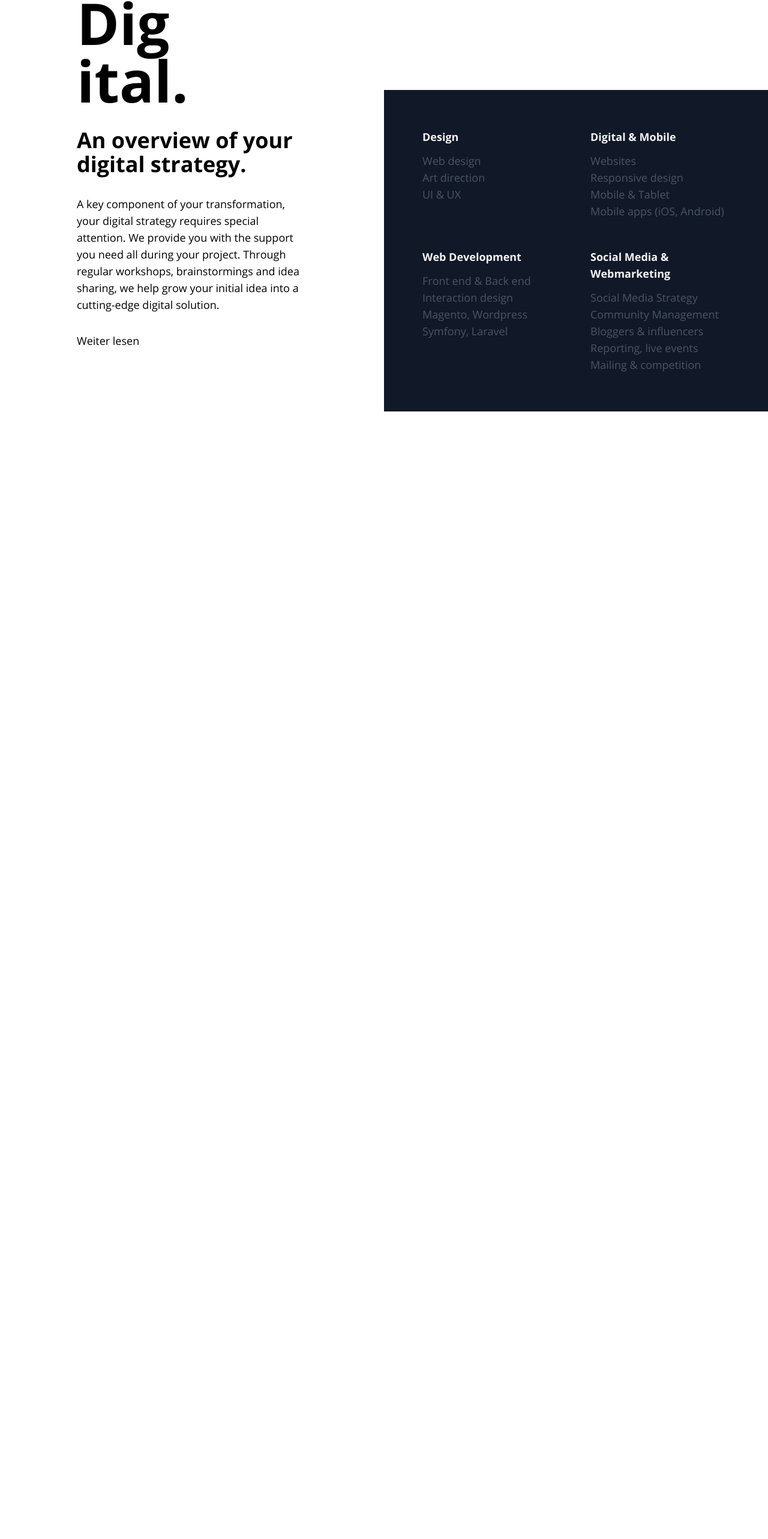
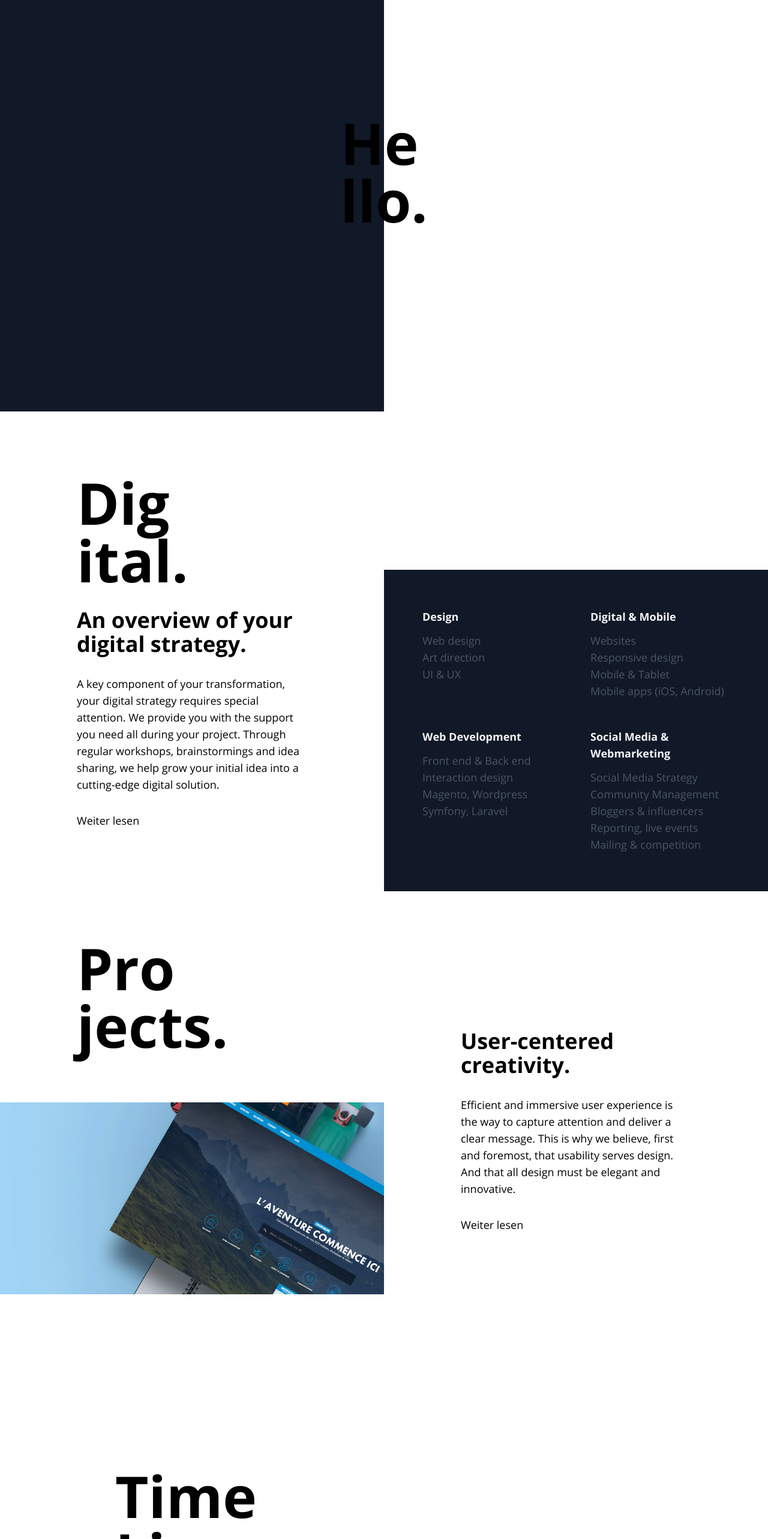
Before and after one commit to cruzentwickler/willcruz, a Next.js app: page / in a window 1280 px wide. Shown: the part 114-2680 px from the top of the page at 60% size. Before the commit the page ends 800 px from the top, so only its background shows below. Built offline with nearby package versions, Linux system fonts and the light colour scheme; what @tailwindcss/typography would draw is missing.

Commit message:
Refactoring

```diff
--- a/components/homePage/Banner.js
+++ b/components/homePage/Banner.js
@@ -1,4 +1,5 @@
 import { motion } from 'framer-motion';
+import Title from '../Title';
 
 const Banner = () => {
   const variantOne = {
@@ -26,7 +27,7 @@ const Banner = () => {
   return (
     <section className="h-screen w-screen overflow-hidden">
       <motion.div
-        className="h-full w-1/2 border flex justify-end items-center"
+        className="bg-gray-900 h-full w-1/2 flex justify-end items-center"
         initial="hidden"
         animate="visible"
         variants={variantOne}
@@ -35,11 +36,7 @@ const Banner = () => {
           className="font-bold text-9xl transform translate-x-1/2 "
           variants={variantTwo}
         >
-          {'He'} <br />
-          {'llo'}
-          <motion.span className="" variants={variantTwo}>
-            .
-          </motion.span>
+          <Title title="Hello" />
         </motion.h1>
       </motion.div>
     </section>
--- /dev/null
+++ b/components/homePage/Projects.js
@@ -0,0 +1,52 @@
+import Link from 'next/link';
+import Image from 'next/image';
+import Title from '@/components/Title';
+
+const Projects = () => {
+  const data = [
+    {
+      id: '0',
+      title: 'User-centered creativity.',
+      content:
+        'Efficient and immersive user experience is the way to capture attention and deliver a clear message. This is why we believe, first and foremost, that usability serves design. And that all design must be elegant and innovative.',
+      url: '/',
+      imgUrl: '/images/img0.jpg'
+    }
+  ];
+
+  return (
+    <>
+      {data.map((item) => {
+        return (
+          <section key={item.id} className="grid min-h-screen lg:grid-cols-2">
+            <div className="">
+              <div className="sm:max-w-sm mx-10 sm:mx-auto my-20">
+                <Title title="Projects" />
+              </div>
+              <div className="h-80 w-full relative">
+                <Image
+                  src={item.imgUrl}
+                  layout="fill"
+                  objectFit="cover"
+                  objectPosition="center"
+                />
+              </div>
+            </div>
+
+            <div className="grid content-center justify-center px-10 py-16">
+              <div className="sm:max-w-sm grid gap-8">
+                <h3 className="sub-title">{item.title}</h3>
+                <p>{item.content}</p>
+                <Link href={item.url}>
+                  <a>Weiter lesen</a>
+                </Link>
+              </div>
+            </div>
+          </section>
+        );
+      })}
+    </>
+  );
+};
+
+export default Projects;
--- a/components/homePage/Projects/index.js
+++ /dev/null
@@ -1,85 +0,0 @@
-import Link from 'next/link';
-import Image from 'next/image';
-
-const Projects = () => {
-  const data = [
-    {
-      id: '0',
-      title: 'User-centered creativity.',
-      content:
-        'Efficient and immersive user experience is the way to capture attention and deliver a clear message. This is why we believe, first and foremost, that usability serves design. And that all design must be elegant and innovative.',
-      url: '/',
-      imgUrl: '/images/img0.jpg'
-    }
-  ];
-
-  return (
-    <>
-      {data.map((item) => {
-        const string = 'Projects';
-        const strHalf = Math.round(string.length / 2) - 1;
-        const strOne = string.slice(0, strHalf);
-        const strTwo = string.slice(strHalf);
-
-        const title = (
-          <>
-            <span className="block">{strOne}</span>
-            <span className="block">{strTwo}.</span>
-          </>
-        );
-
-        return (
-          <section key={item.id} className="grid grid-cols-2">
-            <div className="py-36">
-              <div className="max-w-xs mx-auto mb-20">
-                <h2 className="text-8xl font-bold text-pink-600">{title}</h2>
-              </div>
-              <figure>
-                <div className="h-80 w-full relative">
-                  <Image
-                    src={item.imgUrl}
-                    layout="fill"
-                    objectFit="cover"
-                    objectPosition="center"
-                  />
-                </div>
-                <figcaption className="grid justify-items-end justify-end text-gray-500 mt-1">
-                  <h5 className="font-bold">{item.title}</h5>
-                  <span className="mb-3 font-handwriting text-lg">
-                    {'Web, Mobile, Tablet'}
-                  </span>
-                  <Link href={item.url}>
-                    <a className="font-handwriting relative text-xl hover:bg-red-500 dark:text-white text-black transition px-2">
-                      {'Live Project'}
-                      <span className="absolute left-0 bottom-0 h-0.5 w-full bg-red-500 " />
-                    </a>
-                  </Link>
-                </figcaption>
-              </figure>
-            </div>
-
-            <div className="pt-96">
-              <div className="max-w-xs pl-10">
-                <h3 className="text-3xl mb-10">{item.title}</h3>
-                <p className="mb-5">
-                  Lorem ipsum dolor sit amet consectetur adipisicing elit. Harum
-                  enim explicabo omnis animi, assumenda, voluptatem eius
-                  recusandae ex veritatis amet natus vitae tempora ratione
-                  repudiandae nisi reprehenderit maiores quasi labore.
-                </p>
-                <Link href={item.url}>
-                  <a className="font-handwriting relative text-xl hover:bg-red-500 transition px-2">
-                    {'Weiter lesen'}
-                    <span className="absolute left-0 bottom-0 h-0.5 w-full bg-red-500 " />
-                  </a>
-                </Link>
-              </div>
-            </div>
-          </section>
-        );
-      })}
-    </>
-  );
-};
-
-export default Projects;
--- a/components/homePage/TimeLine.js
+++ b/components/homePage/TimeLine.js
@@ -1,24 +1,13 @@
 import Image from 'next/image';
+import Title from '@/components/Title';
 
 const TimeLine = () => {
-  const string = 'Time Line';
-  const strHalf = Math.round(string.length / 2) - 1;
-  const strOne = string.slice(0, strHalf);
-  const strTwo = string.slice(strHalf);
-
-  const title = (
-    <>
-      <span className="block">{strOne}</span>
-      <span className="block">{strTwo}.</span>
-    </>
-  );
-
   return (
     <section className="py-40">
+      <div className="sm:max-w-sm lg:max-w-4xl mx-auto -mb-10 relative z-10">
+        <Title title="Time Line" />
+      </div>
       <div className="w-full h-80 relative">
-        <h2 className="absolute top-0 left-40 -translate-y-1/2 transform z-10 text-8xl font-bold text-pink-600">
-          {title}
-        </h2>
         <Image
           src="/images/img1.jpg"
           layout="fill"
--- a/pages/index.js
+++ b/pages/index.js
@@ -7,7 +7,10 @@ import TimeLine from '@/components/homePage/TimeLine';
 export default function Home() {
   return (
     <Container>
+      <Banner />
       <About />
+      <Projects />
+      <TimeLine />
     </Container>
   );
 }
--- a/styles/global.css
+++ b/styles/global.css
@@ -38,7 +38,10 @@ h2 {
   @apply font-bold text-2xl sm:text-3xl md:text-4xl;
 }
 
-h3,
+h3 {
+  @apply text-sm sm:text-base md:text-lg;
+}
+
 p,
 a {
   @apply text-sm sm:text-base md:text-lg;
```
